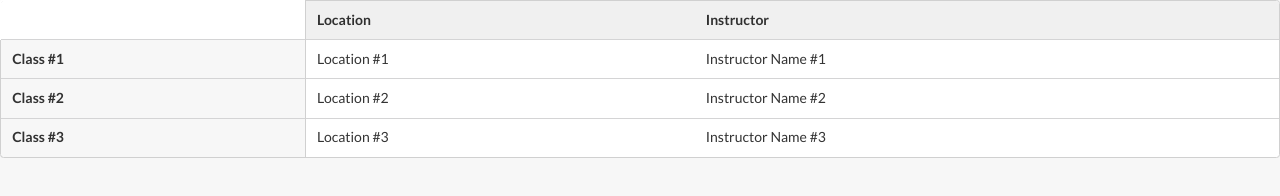
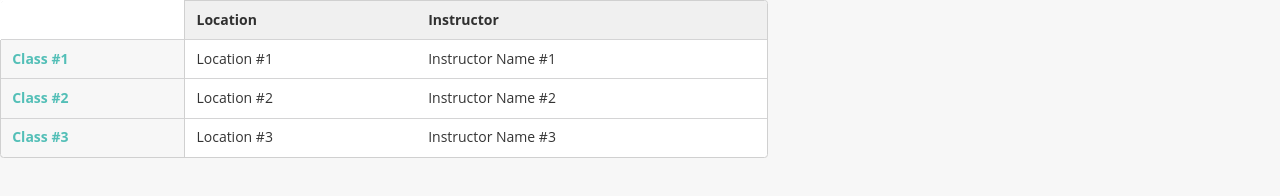
Before and after one commit to ateel/p2-dashboard, a plain HTML site: page schedule.html in a window 1280 px wide. Drawn offline with Linux system fonts and the light colour scheme.

Commit message:
schedule edit

```diff
--- a/css/styles.css
+++ b/css/styles.css
@@ -3,5 +3,13 @@
 
 .schedule {
 
+	font-family: 'Open Sans', sans-serif;
+	width: 60%;
+
 
 }
+
+.ui.definition.table tr td:first-child {
+
+	color: #53BFB7;
+}
--- a/schedule.html
+++ b/schedule.html
@@ -19,8 +19,8 @@
 <table class="ui definition table">
   <thead>
     <tr><th></th>
-    <th>Location</th>
-    <th>Instructor</th>
+    <th class="blue">Location</th>
+    <th class="blue">Instructor</th>
   </tr></thead>
   <tbody>
     <tr>
```
